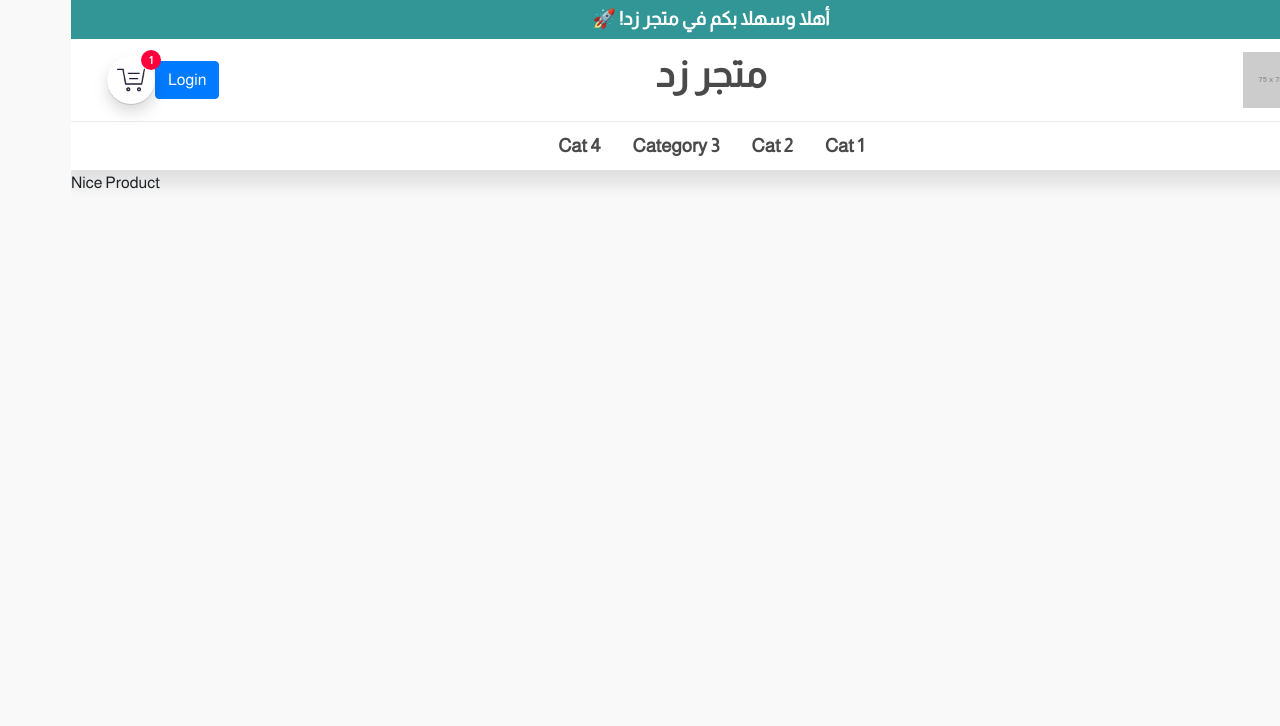
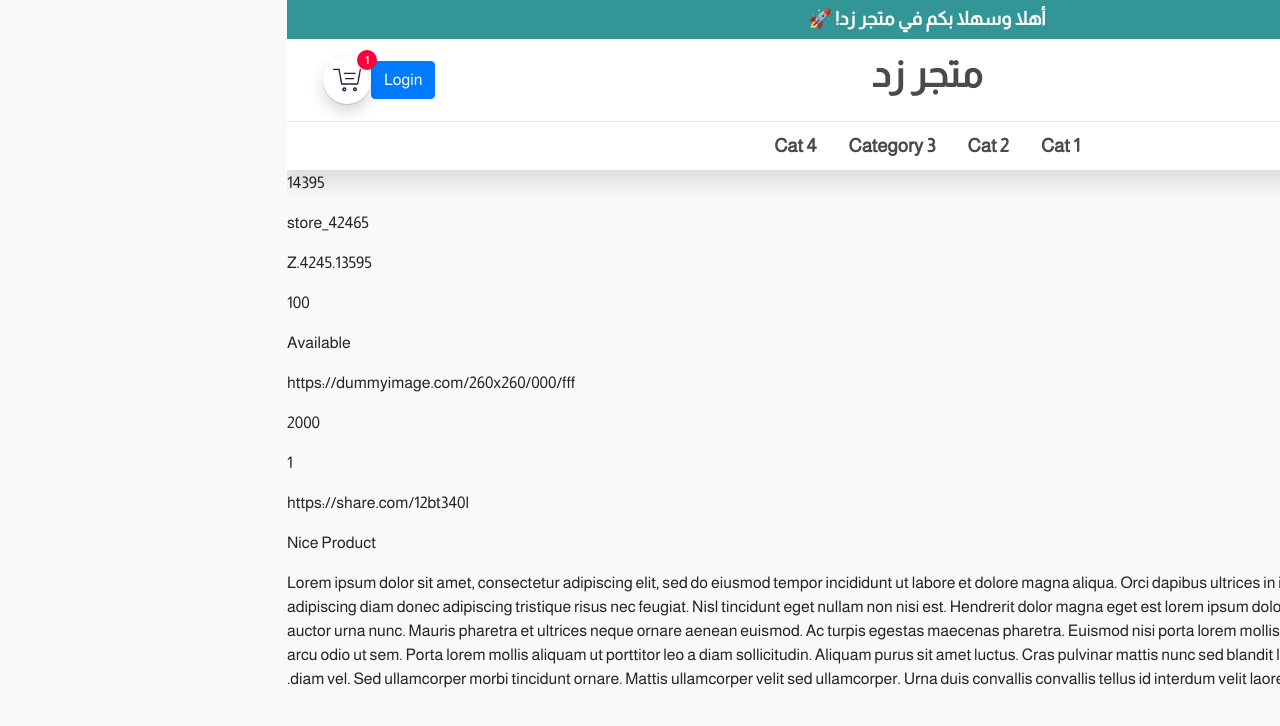
Before and after one commit to AbdulelahHajjar/Zid-Store, a React (Create React App) app: page /product/14395 in a window 1280 px wide. Shown: the top 726 px of the page. Built offline with nearby package versions, Linux system fonts and the light colour scheme.

Commit message:
Display initial product details in product page

```diff
--- a/src/Pages/ProductPage/ProductPage.tsx
+++ b/src/Pages/ProductPage/ProductPage.tsx
@@ -27,7 +27,35 @@ function ProductPage(props) {
 		setProduct(fetchedProduct);
 	}, [layout.body, id, props.location.state?.product]);
 
-	return <div>{product?.name}</div>;
+	const productDetails = () => {
+		if (!product) return;
+		return (
+			<div>
+				<p>{product.id}</p>
+				<p>{product.model}</p>
+				<p>{product.sku}</p>
+				<p>{product.quantity}</p>
+				<p>{product.stock_status}</p>
+				<p>{product.image}</p>
+				<p>{product.price}</p>
+				<p>{product.old_price}</p>
+				<p>{product.minimum}</p>
+				<p>{product.share_link}</p>
+				<p>{product.name}</p>
+				<p>{product.description}</p>
+			</div>
+		);
+	};
+
+	const notFound = () => {
+		return <p>Not Found.</p>;
+	};
+
+	return (
+		<React.Fragment>
+			{product ? productDetails() : notFound()}
+		</React.Fragment>
+	);
 }
 
 export default ProductPage;
```
